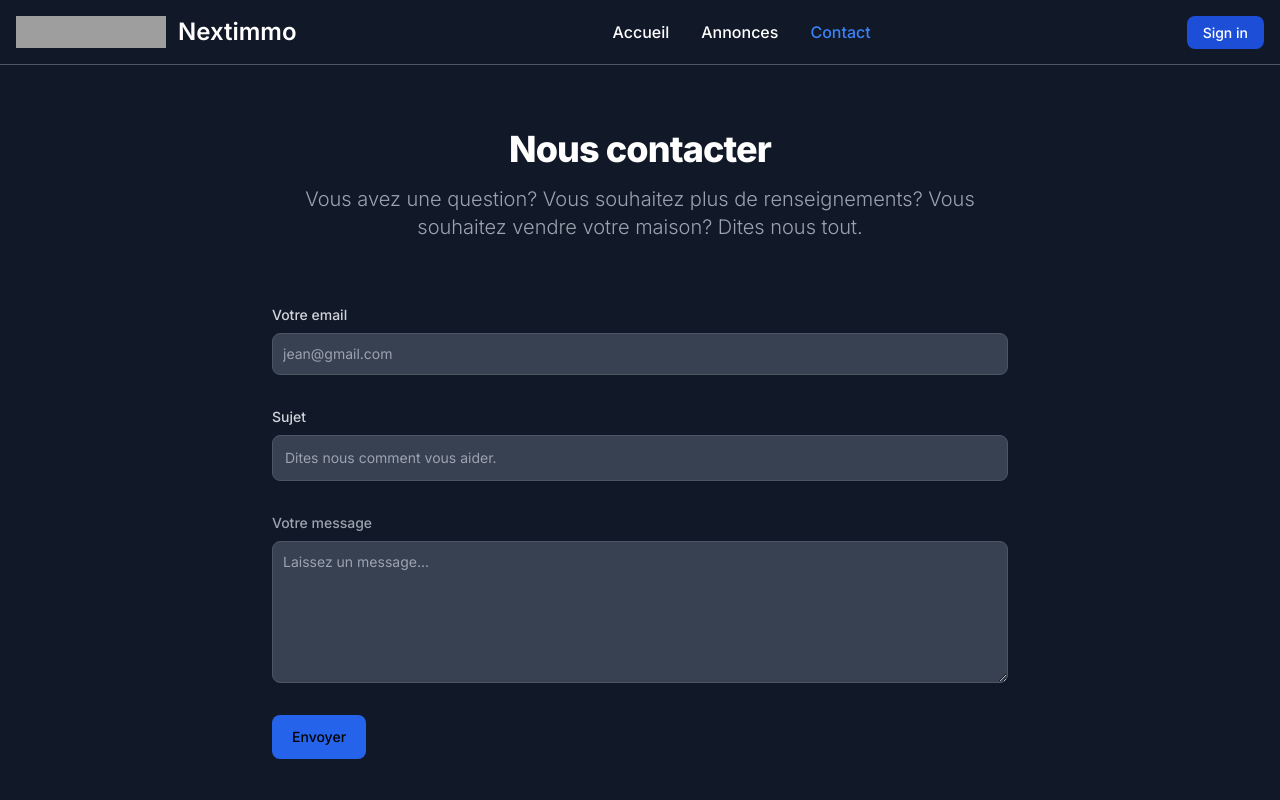
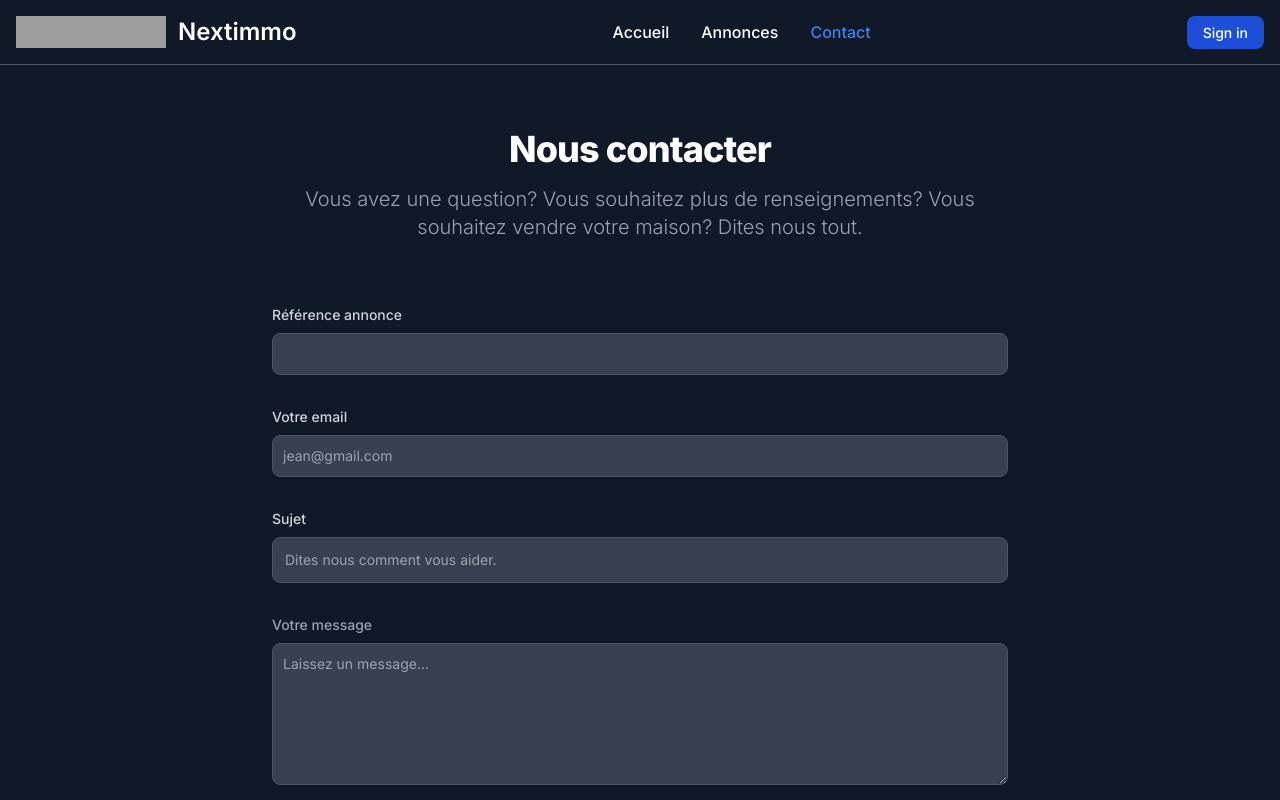
Before and after one commit to Ayrow/nextimmo, a Next.js app: page /contact in a window 1280 px wide. Shown: the top 800 px of the page. Built offline with nearby package versions, Linux system fonts and the light colour scheme; no server answers; grey boxes are pictures that could not be loaded.

Commit message:
stopped propagation on grid card for message button and uused query to get the ref for contact form

```diff
--- a/src/app/contact/page.tsx
+++ b/src/app/contact/page.tsx
@@ -1,4 +1,26 @@
+'use client';
+
+import { useSearchParams } from 'next/navigation';
+import { useState } from 'react';
+
 const Contact = () => {
+  const params = Object.fromEntries(useSearchParams());
+  const dataUser = {
+    email: '',
+    ref: params.ref,
+    sujet: '',
+    message: '',
+  };
+  const [contactData, setContactData] = useState(dataUser);
+
+  const handleChange = (e) => {
+    const { name, value } = e.target;
+    setContactData((prevValues) => ({
+      ...prevValues,
+      [name]: value,
+    }));
+  };
+
   return (
     <section className=' bg-gray-900'>
       <div className='py-8 lg:py-16 px-4 mx-auto max-w-screen-md'>
@@ -10,6 +32,17 @@ const Contact = () => {
           souhaitez vendre votre maison? Dites nous tout.
         </p>
         <form action='#' className='space-y-8'>
+          <div>
+            <label className='block mb-2 text-sm font-medium text-gray-300'>
+              Référence annonce
+            </label>
+            <input
+              onChange={handleChange}
+              value={params.ref}
+              type='text'
+              className='shadow-sm border text-sm rounded-lg  block w-full p-2.5 bg-gray-700 border-gray-600 placeholder-gray-400 text-white focus:ring-primary-500 focus:border-primary-500 shadow-sm-light'
+            />
+          </div>
           <div>
             <label className='block mb-2 text-sm font-medium text-gray-300'>
               Votre email
--- a/src/components/listings/GridCard.tsx
+++ b/src/components/listings/GridCard.tsx
@@ -96,9 +96,11 @@ const GridCard = ({ listing }: { listing: IListing }) => {
             className='border rounded-xl py-2 px-5 border-red-500 text-red-500 bg-gray-950'>
             Favoris
           </button>
-          <button type='button' className='border rounded-xl py-2 px-5'>
-            Message
-          </button>
+          <Link
+            href={{ pathname: '/contact', query: { ref: ref } }}
+            className='border rounded-xl py-2 px-5'>
+            <button onClick={(e) => e.stopPropagation()}>Message</button>
+          </Link>
         </div>
       </div>
     </div>
--- a/utils/listingDetails.tsx
+++ b/utils/listingDetails.tsx
@@ -239,7 +239,7 @@ const queryParams: QueryParamsType = {
   equipementsExt: '',
   exposition: '',
   sort: 'plus récente',
-  limit: 2,
+  limit: 12,
   page: 1,
 };
 
```
